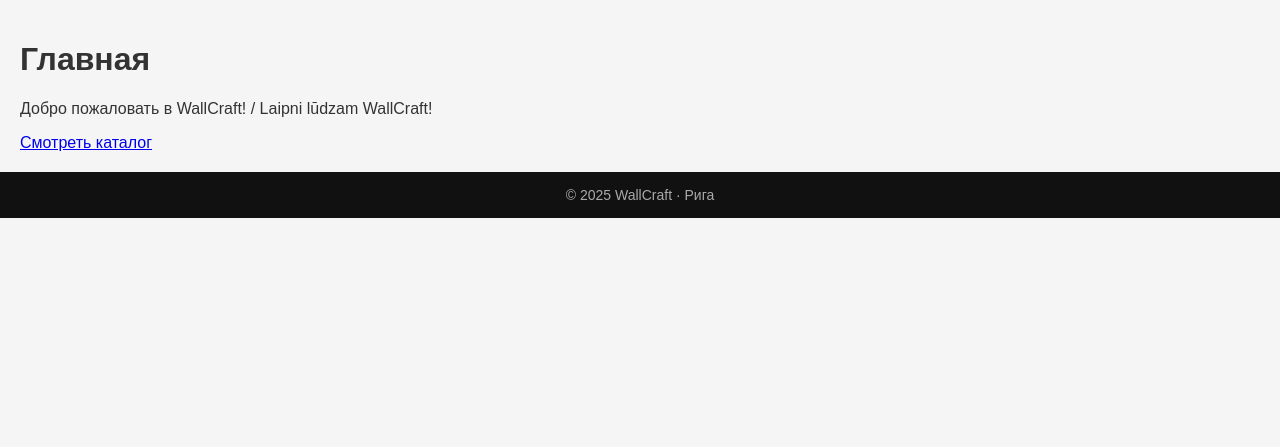
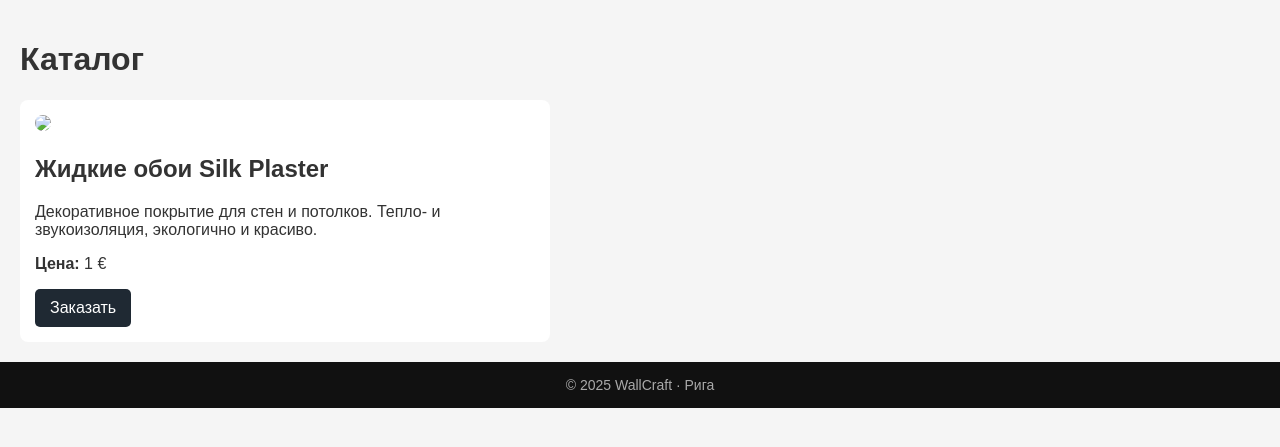
Before and after one commit to wallcraftmz-sys/Wallcraft, a Python web app: template templates/catalog.html in a window 1280 px wide. Shown: the part 56-503 px from the top of the page. Run offline with Jinja, Linux system fonts and the light colour scheme; the template is opened without the code that fills it, so the values that code supplies are empty.

Commit message:
catalog.html

```diff
--- a/templates/catalog.html
+++ b/templates/catalog.html
@@ -1,7 +1,27 @@
 {% extends "base.html" %}
+
 {% block content %}
-<h1>{{ 'Sākums' if lang=='lv' else 'Главная' }}</h1>
-<p>Добро пожаловать в WallCraft! / Laipni lūdzam WallCraft!</p>
-<a href="{{ url_for('catalog') }}">{{ 'Skatīt katalogu' if lang=='lv' else 'Смотреть каталог' }}</a>
+<h1>Каталог</h1>
+
+<div style="background:#fff; padding:15px; border-radius:8px; max-width:500px;">
+    <img src="/liquid_wallpaper.jpg" style="width:100%; border-radius:8px;">
+
+    <h2>Жидкие обои Silk Plaster</h2>
+    <p>
+        Декоративное покрытие для стен и потолков.
+        Тепло- и звукоизоляция, экологично и красиво.
+    </p>
+    <p><b>Цена:</b> 1 €</p>
+
+    <a href="/order" style="
+        display:inline-block;
+        padding:10px 15px;
+        background:#1f2933;
+        color:white;
+        text-decoration:none;
+        border-radius:5px;
+    ">
+        Заказать
+    </a>
+</div>
 {% endblock %}
-<img src="{{ url_for('static', filename='liquid_wallpaper.jpg') }}">
```
